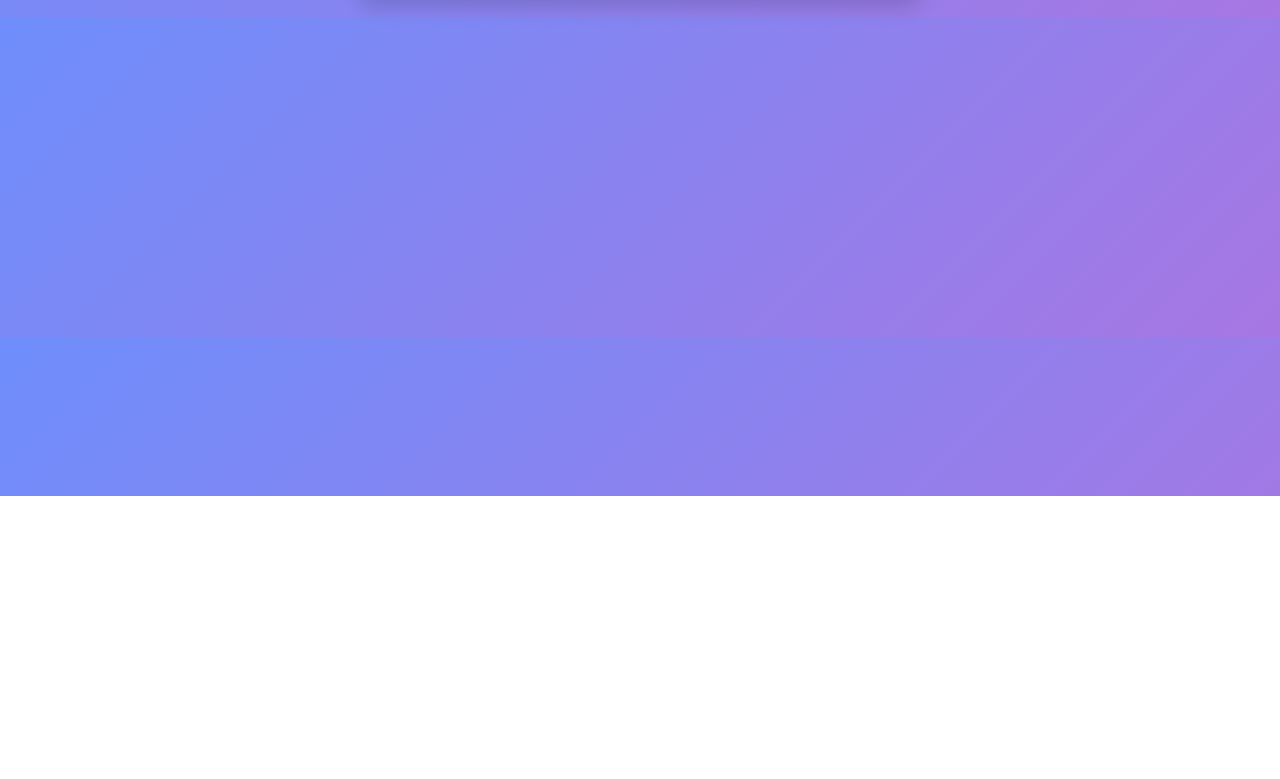
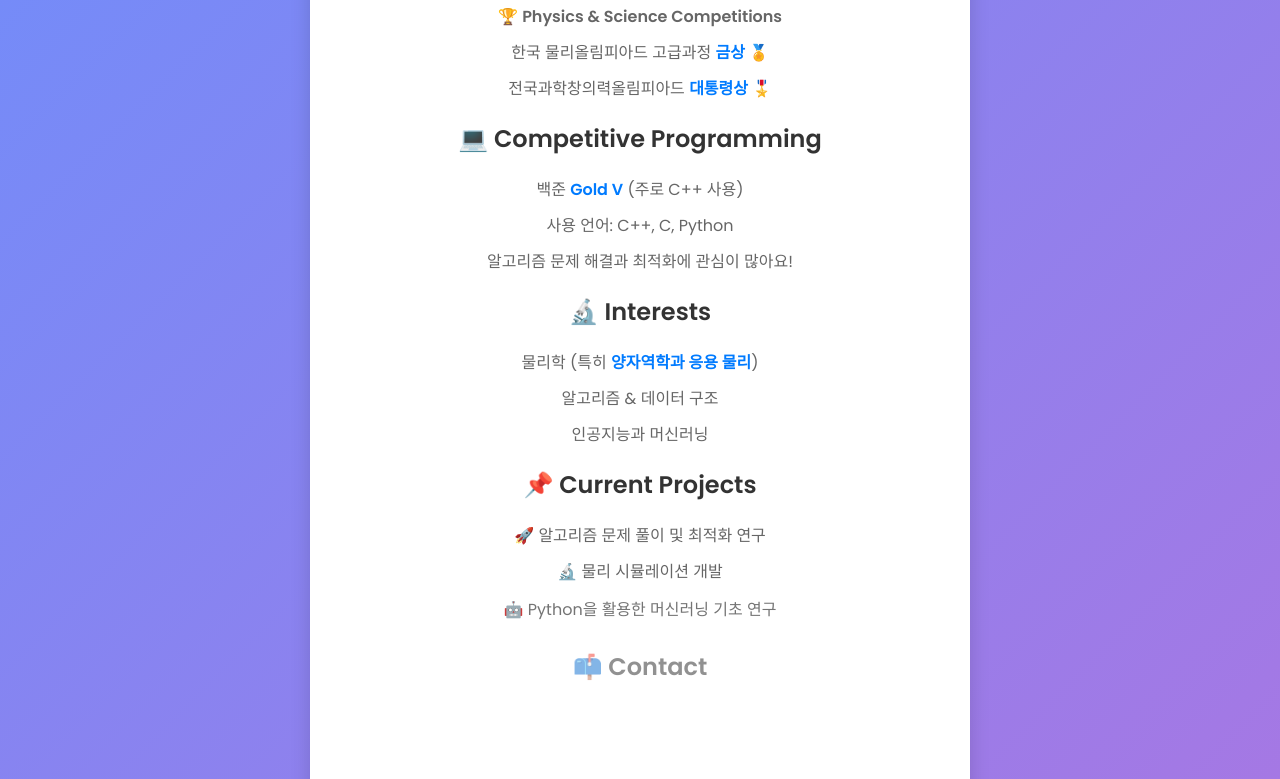
Before and after one commit to LuminaSJ/my-blog, a plain HTML site: page index.html in a window 1280 px wide. Shown: the part 304-1083 px from the top of the page. Before the commit the page ends 800 px from the top, so only its background shows below. Drawn offline with nearby package versions, Linux system fonts and the light colour scheme.

Commit message:
Update index.html

```diff
--- a/index.html
+++ b/index.html
@@ -3,8 +3,9 @@
 <head>
     <meta charset="UTF-8">
     <meta name="viewport" content="width=device-width, initial-scale=1.0">
-    <title>My GitHub Page</title>
+    <title>Seungwoo Cho's GitHub</title>
     <link href="https://fonts.googleapis.com/css2?family=Poppins:wght@300;400;600&display=swap" rel="stylesheet">
+    <script src="https://code.jquery.com/jquery-3.6.0.min.js"></script>
     <style>
         body {
             font-family: 'Poppins', sans-serif;
@@ -17,28 +18,58 @@
         .container {
             background: white;
             padding: 30px;
-            max-width: 500px;
+            max-width: 600px;
             margin: auto;
             box-shadow: 0 10px 20px rgba(0, 0, 0, 0.15);
             border-radius: 12px;
-            transition: transform 0.3s ease;
+            opacity: 0;
+            transform: translateY(20px);
+            transition: opacity 0.8s ease-out, transform 0.8s ease-out;
         }
-        .container:hover {
-            transform: scale(1.02);
+        .visible {
+            opacity: 1;
+            transform: translateY(0);
         }
         h1 {
             color: #444;
             font-weight: 600;
+            font-size: 24px;
+        }
+        .emoji {
+            font-size: 28px;
         }
         p {
             color: #666;
             font-size: 16px;
+            margin: 10px 0;
+        }
+        .highlight {
+            font-weight: 600;
+            color: #007bff;
+        }
+        .section {
+            opacity: 0;
+            transform: translateY(20px);
+            transition: opacity 0.8s ease-out, transform 0.8s ease-out;
+        }
+        .show {
+            opacity: 1;
+            transform: translateY(0);
+        }
+        .btn-container {
+            margin-top: 20px;
+            opacity: 0;
+            transform: translateY(20px);
+            transition: opacity 1s ease-out, transform 1s ease-out;
+        }
+        .btn-container.visible {
+            opacity: 1;
+            transform: translateY(0);
         }
         .btn {
             display: inline-flex;
             align-items: center;
             gap: 8px;
-            margin-top: 15px;
             padding: 12px 20px;
             background: #007bff;
             color: white;
@@ -70,12 +101,59 @@
     </style>
 </head>
 <body>
-    <div class="container">
-        <h1>Welcome to My GitHub Page!</h1>
-        <p>This is a beautifully designed webpage hosted on GitHub Pages.</p>
-        <a href="https://github.com/LuminaSJ" class="btn" target="_blank">
-            <img src="https://github.githubassets.com/images/modules/logos_page/GitHub-Mark.png" alt="GitHub Logo"> Visit My GitHub
-        </a>
+    <div class="container visible">
+        <h1 class="emoji">🛠️ Welcome to <span class="highlight">Seungwoo Cho</span>'s GitHub! 🚀</h1>
+        <p class="section">안녕하세요! 저는 조승우, 대구과학영재학교 38기 학생입니다.</p>
+        <p class="section">물리학과 알고리즘, 그리고 창의적인 문제 해결에 관심이 많아요.</p>
+
+        <h2 class="section">🎯 About Me</h2>
+        <p class="section">🏆 <b>Physics & Science Competitions</b></p>
+        <p class="section">한국 물리올림피아드 고급과정 <span class="highlight">금상 🏅</span></p>
+        <p class="section">전국과학창의력올림피아드 <span class="highlight">대통령상 🎖️</span></p>
+
+        <h2 class="section">💻 Competitive Programming</h2>
+        <p class="section">백준 <span class="highlight">Gold V</span> (주로 C++ 사용)</p>
+        <p class="section">사용 언어: C++, C, Python</p>
+        <p class="section">알고리즘 문제 해결과 최적화에 관심이 많아요!</p>
+
+        <h2 class="section">🔬 Interests</h2>
+        <p class="section">물리학 (특히 <span class="highlight">양자역학과 응용 물리</span>)</p>
+        <p class="section">알고리즘 & 데이터 구조</p>
+        <p class="section">인공지능과 머신러닝</p>
+
+        <h2 class="section">📌 Current Projects</h2>
+        <p class="section">🚀 알고리즘 문제 풀이 및 최적화 연구</p>
+        <p class="section">🔬 물리 시뮬레이션 개발</p>
+        <p class="section">🤖 Python을 활용한 머신러닝 기초 연구</p>
+
+        <h2 class="section">📫 Contact</h2>
+        <p class="section">✉️ Email: <a href="mailto:your.email@example.com">your.email@example.com</a></p>
+        <p class="section">🌎 GitHub: <a href="https://github.com/LuminaSJ" target="_blank">github.com/your-profile</a></p>
+
+        <div class="btn-container">
+            <a href="https://github.com/LuminaSJ" class="btn" target="_blank">
+                <img src="https://github.githubassets.com/images/modules/logos_page/GitHub-Mark.png" alt="GitHub Logo"> Visit My GitHub
+            </a>
+        </div>
     </div>
+
+    <script>
+        $(document).ready(function() {
+            $('.section').each(function(i) {
+                setTimeout(() => {
+                    $(this).addClass('show');
+                }, i * 300);
+            });
+
+            $(window).on('scroll', function() {
+                let scrollPos = $(window).scrollTop();
+                let containerHeight = $('.container').height();
+
+                if (scrollPos > containerHeight * 0.7) {
+                    $('.btn-container').addClass('visible');
+                }
+            });
+        });
+    </script>
 </body>
 </html>
```
